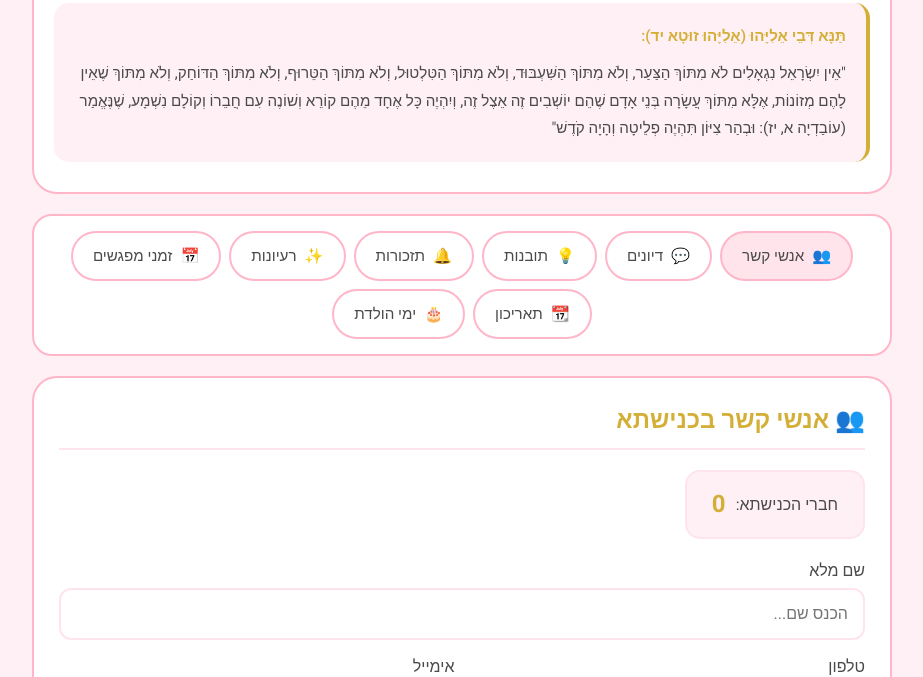
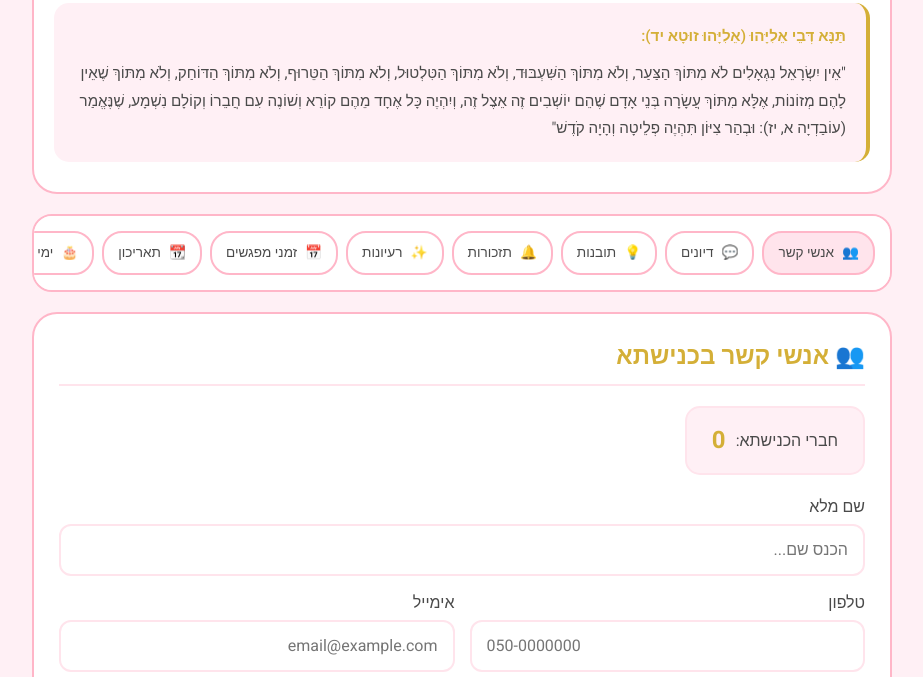
Before and after one commit to Support-Apps/hacnishta-sheli, a plain HTML site: page index.html in a window 1280 px wide. Shown: the part 150-827 px from the top of the page, without its empty margins (178-1101 px from the left). Drawn offline with Linux system fonts and the light colour scheme; a web font is replaced by a local one.

Commit message:
Add files via upload

```diff
--- a/index.html
+++ b/index.html
@@ -34,9 +34,9 @@
         .header .subtitle { font-size: 1.1em; color: var(--text-light); margin-bottom: 20px; }
         .quote-box { background: var(--baby-pink-light); padding: 20px; border-radius: 15px; border-right: 4px solid var(--gold); text-align: right; font-size: 0.95em; line-height: 1.8; }
         .quote-box .source { font-weight: 600; color: var(--gold); margin-bottom: 10px; display: block; }
-        .tabs-container { background: var(--white); border-radius: 20px; padding: 15px; margin-bottom: 20px; border: 2px solid var(--baby-pink-dark); overflow-x: auto; }
-        .tabs { display: flex; gap: 8px; flex-wrap: wrap; justify-content: center; }
-        .tab-btn { padding: 12px 20px; border: 2px solid var(--baby-pink-dark); background: var(--white); border-radius: 25px; cursor: pointer; font-family: inherit; font-size: 0.95em; font-weight: 500; color: var(--text-dark); transition: all 0.3s ease; white-space: nowrap; }
+        .tabs-container { background: var(--white); border-radius: 20px; padding: 15px; margin-bottom: 20px; border: 2px solid var(--baby-pink-dark); overflow-x: auto; -webkit-overflow-scrolling: touch; }
+        .tabs { display: flex; gap: 8px; flex-wrap: nowrap; justify-content: flex-start; min-width: max-content; }
+        .tab-btn { padding: 10px 14px; border: 2px solid var(--baby-pink-dark); background: var(--white); border-radius: 20px; cursor: pointer; font-family: inherit; font-size: 0.85em; font-weight: 500; color: var(--text-dark); transition: all 0.3s ease; white-space: nowrap; flex-shrink: 0; }
         .tab-btn:hover { background: var(--baby-pink-light); }
         .tab-btn.active { background: var(--baby-pink); border-color: var(--baby-pink-dark); }
         .tab-btn .icon { margin-left: 8px; }
@@ -80,7 +80,7 @@
         .calendar-display .day-name { font-size: 1em; color: var(--text-dark); margin-top: 5px; }
         .shabbat-box { margin-top: 30px; padding: 20px; background: var(--baby-pink-light); border-radius: 15px; border: 2px solid var(--baby-pink); }
         .shabbat-box h3 { color: var(--gold); margin-bottom: 15px; }
-        @media (max-width: 768px) { .header h1 { font-size: 2em; } .tab-btn { padding: 10px 15px; font-size: 0.9em; } }
+        @media (max-width: 768px) { .header h1 { font-size: 2em; } .tab-btn { padding: 8px 12px; font-size: 0.8em; } .tabs-container { padding: 10px; } }
     </style>
 </head>
 <body>
```
